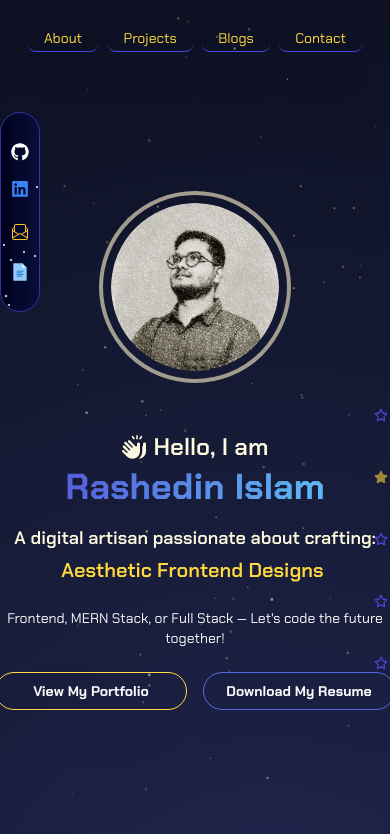
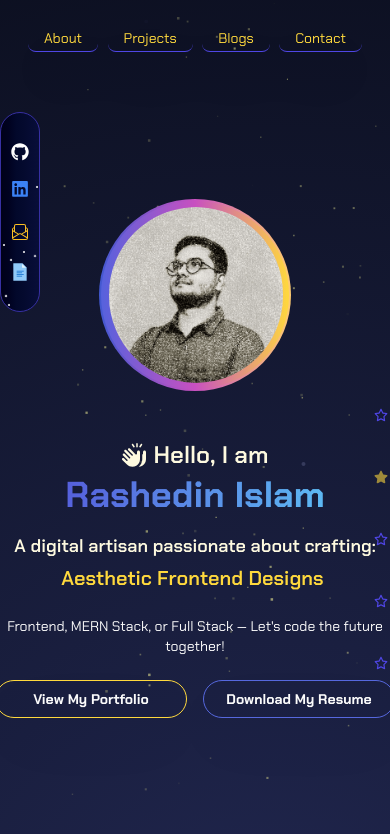
Before and after one commit to Rashedin-063/my-portfolio, a Next.js app: page / in a window 390 px wide. Shown: the top 834 px of the page. Built offline with nearby package versions, Linux system fonts and the light colour scheme.

Commit message:
image style with gradient done

```diff
--- a/src/components/Hero.tsx
+++ b/src/components/Hero.tsx
@@ -8,6 +8,7 @@ import AOS from 'aos';
 import 'aos/dist/aos.css';
 import ArrowButton from "./ui/Btn";
 import { FaHandsClapping } from "react-icons/fa6";
+import GlowingCard from "./ui/GlowingCard";
 
 
   const words = [
@@ -33,7 +34,7 @@ const Hero = () => {
 return (
   <div
     id='hero'
-    className='h-screen flex flex-col-reverse lg:flex-row items-center justify-center lg:justify-start gap-12 lg:gap-16 lg:px-24 rounded-xl -mt-12 lg:-mt-0 lg:ml-8 xl:ml-24'
+    className='h-screen flex flex-col-reverse lg:flex-row items-center justify-center lg:justify-start gap-12 lg:gap-16 lg:px-24 rounded-xl -mt-10 lg:-mt-0 lg:ml-8 xl:ml-24'
   >
     {/* Left Content */}
     <div className='space-y-4 font-chakraPetch text-white-pearl text-center lg:text-start'>
@@ -109,13 +110,17 @@ return (
       data-aos-delay='1000'
       data-aos-easing='ease-out-cubic'
     >
-      <Image
+      <GlowingCard
+  fromColor="#4158D0"
+  toColor="#FFCC70"
+  viaColor="#C850C0"/>
+      {/* <Image
         src={ProfileImg2}
         alt="Rashedin Islam's Profile Photo"
         placeholder='blur'
         priority
         className='h-48 w-48 md:w-60 md:h-60 lg:h-[300px] lg:w-[300px] rounded-full border-4 border-[#A19C8E] object-cover p-2 hover:p-0 transition-all duration-300 ease-in'
-      />
+      /> */}
     </div>
   </div>
 );
--- a/src/components/ui/Btn.tsx
+++ b/src/components/ui/Btn.tsx
@@ -1,6 +1,7 @@
 "use client";
 import React from "react";
 import { ArrowDownNarrowWide, FolderDown } from 'lucide-react';
+
 
 import { cn } from "@/lib/utils";
 
--- /dev/null
+++ b/src/components/ui/GlowingCard.tsx
@@ -0,0 +1,48 @@
+import React from 'react';
+import Image from 'next/image';
+import ProfileImg2 from '../../../public/sketch.png';
+
+interface GlowCardProps extends React.HTMLAttributes<HTMLDivElement> {
+  /**
+   * Starting gradient color.
+   */
+  fromColor?: string;
+  /**
+   * Middle gradient color.
+   */
+  viaColor?: string;
+  /**
+   * Ending gradient color.
+   */
+  toColor?: string;
+}
+
+export default function GlowingCard({
+  fromColor = '#4158D0',
+  viaColor = '#C850C0',
+  toColor = '#FFCC70',
+}: GlowCardProps) {
+  return (
+    <div
+      className='bg-gradient-to-r p-0.5 hover:shadow-glow hover:brightness-150 h-48 w-48 md:w-60 md:h-60 lg:h-[300px] lg:w-[300px] rounded-full relative'
+      style={{
+        transition: ' box-shadow 0.5s ease',
+        backgroundImage: `linear-gradient(to right, ${fromColor}, ${viaColor}, ${toColor})`,
+      }}
+    >
+      <div
+        className='blur-20 inset-0 h-full w-full rounded-full bg-gradient-to-r from-[#5662DD] via-[#C850C0] to-[#FFD93D]'
+        style={{ transition: 'filter 0.5s ease' }}
+      />
+      <div className=' absolute top-0'>
+        <Image
+          src={ProfileImg2}
+          alt="Rashedin Islam's Profile Photo"
+          placeholder='blur'
+          priority
+          className='h-48 w-48 md:w-60 md:h-60 lg:h-[300px] lg:w-[300px] rounded-full object-cover p-2 hover:p-0 transition-all duration-300 ease-in'
+        />
+      </div>
+    </div>
+  );
+}
--- a/tailwind.config.ts
+++ b/tailwind.config.ts
@@ -34,6 +34,18 @@ const config: Config = {
         'green-lantern': '#16A240',
         'white-pearl': '#FEFAE0',
       },
+      boxShadow: {
+        glow: '0 0 20px rgba(255, 204, 112, 0.7), 0 0 40px rgba(200, 80, 192, 0.5), 0 0 60px rgba(65, 88, 208, 0.3)',
+        glow2:
+          '0 0 20px rgba(50, 255, 50, 0.7), 0 0 40px rgba(20, 200, 20, 0.5), 0 0 60px rgba(5, 150, 5, 0.3)',
+      },
+      filter: {
+        'blur-20': 'blur(20px)',
+        'blur-25': 'blur(25px)',
+      },
+      brightness: {
+        150: '1.5',
+      },
     },
   },
   plugins: [addVariablesForColors],
```
